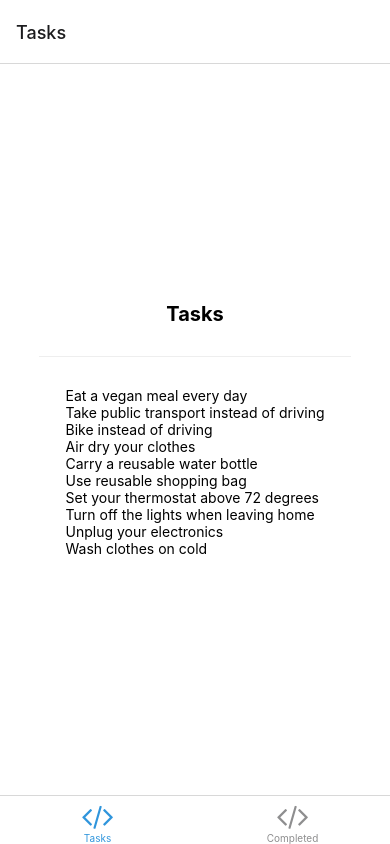
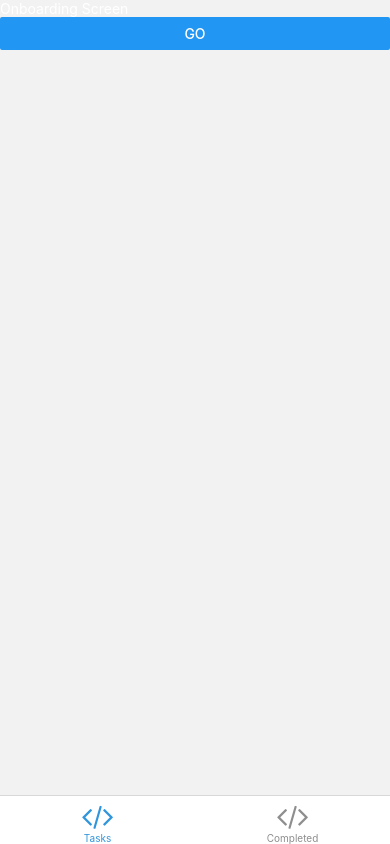
Before and after one commit to MattLiCodes/sustainhack, a React Native app: screen /Tasks in a window 390 px wide. Built offline with nearby package versions, Linux system fonts and the light colour scheme; what expo-linking would draw is missing.

Commit message:
Add screen navigation

```diff
--- a/models/index.ts
+++ b/models/index.ts
@@ -5,7 +5,7 @@ export type TaskItem = {
   duration: string;
   impact: number;
   why: string;
-  currCount: number[];
+  currCount: number;
   currImpact: number;
   totalCount: number;
   selected: boolean;
--- a/navigation/index.tsx
+++ b/navigation/index.tsx
@@ -16,10 +16,13 @@ import { ColorSchemeName, Pressable } from "react-native";
 
 import Colors from "../constants/Colors";
 import useColorScheme from "../hooks/useColorScheme";
-import ModalScreen from "../screens/ModalScreen";
 import NotFoundScreen from "../screens/NotFoundScreen";
 import TasksScreen from "../screens/TasksScreen";
 import CompletedScreen from "../screens/CompletedScreen";
+import SpotlightScreen from "../screens/SpotlightScreen";
+import OnboardingScreen from "../screens/OnboardingScreen";
+import SelectionScreen from "../screens/SelectionScreen";
+
 import {
   RootStackParamList,
   RootTabParamList,
@@ -75,8 +78,9 @@ function BottomTabNavigator() {
     >
       <BottomTab.Screen
         name="Tasks"
-        component={TasksScreen}
+        component={TaskScreenNavigator}
         options={({ navigation }: RootTabScreenProps<"Tasks">) => ({
+          headerShown: false,
           title: "Tasks",
           tabBarIcon: ({ color }) => <TabBarIcon name="code" color={color} />,
         })}
@@ -85,11 +89,41 @@ function BottomTabNavigator() {
         name="Completed"
         component={CompletedScreen}
         options={{
+          headerShown: false,
           title: "Completed",
           tabBarIcon: ({ color }) => <TabBarIcon name="code" color={color} />,
         }}
       />
     </BottomTab.Navigator>
+  );
+}
+
+const TasksScreenNav = createNativeStackNavigator<RootStackParamList>();
+
+function TaskScreenNavigator() {
+  return (
+    <TasksScreenNav.Navigator>
+      <TasksScreenNav.Screen
+        name="Onboarding"
+        component={OnboardingScreen}
+        options={{ headerShown: false }}
+      />
+      <TasksScreenNav.Screen
+        name="Spotlight"
+        component={SpotlightScreen}
+        options={{ headerShown: false }}
+      />
+      <TasksScreenNav.Screen
+        name="Selection"
+        component={SelectionScreen}
+        options={{ headerShown: false }}
+      />
+      <TasksScreenNav.Screen
+        name="TasksScreen"
+        component={TasksScreen}
+        options={{ headerShown: false }}
+      />
+    </TasksScreenNav.Navigator>
   );
 }
 
--- a/redux/reducer.ts
+++ b/redux/reducer.ts
@@ -16,21 +16,23 @@ export default function appReducer(state = initialState, action: any) {
         ...state,
         tasks: taskArray,
       };
+    case "DESELECT_TASK":
+      const copyOfTaskArray = [...state.tasks];
+      copyOfTaskArray[action.payload.taskId].selected = false;
+
+      return {
+        ...state,
+        tasks: copyOfTaskArray,
+      };
     case "ITERATE_TASK":
       const newTaskArray = [...state.tasks];
       const task = newTaskArray[action.payload.taskId];
-      const taskCount = task.currCount;
-      if (taskCount.length > 1) {
-        taskCount[action.payload.day] = 1;
-      } else {
-        taskCount[0] = 1;
-      }
-
-      task.currImpact =
-        task.impact * (task.currCount.reduce(add, 0) / task.totalCount);
-
-      if (task.totalCount == task.currCount.reduce(add, 0)) {
-        task.completed = true;
+      if (task.completed == false) {
+        task.currCount += 1;
+        task.currImpact = task.impact * (task.currCount / task.totalCount);
+        if (task.totalCount == task.currCount) {
+          task.completed = true;
+        }
       }
       return { ...state, tasks: newTaskArray };
     case "GET_IMPACT":
--- a/sampleTasks.ts
+++ b/sampleTasks.ts
@@ -1,13 +1,13 @@
 const sampleTasks = [
   {
     id: 0,
-    title: "Eat a vegan meal every day",
+    title: "Eat Vegan For A Week",
     type: "Energy, Environment",
     duration: "1 Week",
     impact: 196,
     why:
       "Aside from improving your physical health and well-being, transitioning to a plant-based diet is one of the most effective ways that you can protect the environment and reduce your carbon footprint.\nThirty percent of the earth's land mass is used for livestock, causing deforestation, erosion, and water pollution. On top of that, the combination of methane released by animals and energy used to raise livestock makes up over 14% of the United States’ greenhouse gas emissions.\nBy becoming Vegan, you’ll be committing to a diet that is healthier for both you and the planet.",
-    currCount: [0, 0, 0, 0, 0, 0, 0],
+    currCount: 0,
     currImpact: 0,
     totalCount: 7,
     selected: false,
@@ -15,13 +15,13 @@ const sampleTasks = [
   },
   {
     id: 1,
-    title: "Take public transport instead of driving",
+    title: "Take Public Transport Instead of Driving",
     type: "Energy",
     duration: "7",
     impact: 95,
     why:
       "According to the EPA, the transportation sector makes up 27% of US carbon emissions, with the majority of those emissions coming from passenger vehicles. Although fuel efficiency in cars has been improving, the best way to reduce your emissions from driving is simply to take another mode of transportation.\nAt average capacity, all forms of public transport save at least 33% on carbon emissions compared to cars. These savings are even better when at full capacity. As more and more people move to cities, it is important that they advocate for the expansion of public transportation, and the easiest way to do that is to use it!",
-    currCount: [0, 0, 0, 0, 0, 0, 0],
+    currCount: 0,
     currImpact: 0,
     totalCount: 7,
     selected: false,
@@ -29,12 +29,12 @@ const sampleTasks = [
   },
   {
     id: 2,
-    title: "Bike instead of driving",
+    title: "Bike Instead of Driving",
     type: "Environment",
     duration: "7",
     impact: 196,
     why: "",
-    currCount: [0, 0, 0, 0, 0, 0, 0],
+    currCount: 0,
     currImpact: 0,
     totalCount: 7,
     selected: false,
@@ -42,12 +42,12 @@ const sampleTasks = [
   },
   {
     id: 3,
-    title: "Air dry your clothes",
+    title: "Air Dry Your Clothes",
     type: "Energy",
     duration: "7",
     impact: 46,
     why: "",
-    currCount: [0],
+    currCount: 0,
     currImpact: 0,
     totalCount: 1,
     selected: false,
@@ -55,12 +55,12 @@ const sampleTasks = [
   },
   {
     id: 4,
-    title: "Carry a reusable water bottle",
+    title: "Carry A Reusable Water Bottle",
     type: "Environment",
     duration: "7",
     impact: 1,
     why: "",
-    currCount: [0, 0, 0, 0, 0, 0, 0],
+    currCount: 0,
     currImpact: 0,
     totalCount: 7,
     selected: false,
@@ -68,12 +68,12 @@ const sampleTasks = [
   },
   {
     id: 5,
-    title: "Use reusable shopping bag",
+    title: "Use Reusable Shopping Bags",
     type: "Environment",
     duration: "7",
     impact: 1,
     why: "",
-    currCount: [0, 0, 0, 0, 0, 0, 0],
+    currCount: 0,
     currImpact: 0,
     totalCount: 1,
     selected: false,
@@ -81,12 +81,12 @@ const sampleTasks = [
   },
   {
     id: 6,
-    title: "Set your thermostat above 72 degrees",
+    title: "Set Your Thermostat Above 72 Degrees",
     type: "Energy",
     duration: "7",
     impact: 2.3,
     why: "",
-    currCount: [0, 0, 0, 0, 0, 0, 0],
+    currCount: 0,
     currImpact: 0,
     totalCount: 7,
     selected: false,
@@ -94,12 +94,12 @@ const sampleTasks = [
   },
   {
     id: 7,
-    title: "Turn off the lights when leaving home",
+    title: "Turn Off The Lights When Leaving Home",
     type: "Energy",
     duration: "7",
     impact: 1.5,
     why: "",
-    currCount: [0, 0, 0, 0, 0, 0, 0],
+    currCount: 0,
     currImpact: 0,
     totalCount: 7,
     selected: false,
@@ -107,12 +107,12 @@ const sampleTasks = [
   },
   {
     id: 8,
-    title: "Unplug your electronics",
+    title: "Unplug Your Electronics",
     type: "Energy",
     duration: "7",
     impact: 39,
     why: "",
-    currCount: [0, 0, 0, 0, 0, 0, 0],
+    currCount: 0,
     currImpact: 0,
     totalCount: 7,
     selected: false,
@@ -120,12 +120,12 @@ const sampleTasks = [
   },
   {
     id: 9,
-    title: "Wash clothes on cold",
+    title: "Wash Clothes On Cold",
     type: "Energy",
     duration: "7",
     impact: 7,
     why: "",
-    currCount: [0],
+    currCount: 0,
     currImpact: 0,
     totalCount: 1,
     selected: false,
--- /dev/null
+++ b/screens/OnboardingScreen.tsx
@@ -0,0 +1,10 @@
+import { Text, View, Button } from "react-native";
+
+export default function OnboardingScreen({ navigation }: any) {
+  return (
+    <View>
+      <Text style={{ color: "white" }}>Onboarding Screen</Text>
+      <Button title="Go" onPress={() => navigation.navigate("Spotlight")} />
+    </View>
+  );
+}
--- /dev/null
+++ b/screens/SelectionScreen.tsx
@@ -0,0 +1,10 @@
+import { Text, View, Button } from "react-native";
+
+export default function SelectionScreen({ navigation }: any) {
+  return (
+    <View>
+      <Text style={{ color: "white" }}>Selection Screen</Text>
+      <Button title="Go" onPress={() => navigation.navigate("TasksScreen")} />
+    </View>
+  );
+}
--- /dev/null
+++ b/screens/SpotlightScreen.tsx
@@ -0,0 +1,10 @@
+import { Text, View, Button } from "react-native";
+
+export default function SpotlightScreen({ navigation }: any) {
+  return (
+    <View>
+      <Text style={{ color: "white" }}>Spotlight Screen</Text>
+      <Button title="Go" onPress={() => navigation.navigate("Selection")} />
+    </View>
+  );
+}
--- a/types.tsx
+++ b/types.tsx
@@ -19,6 +19,9 @@ declare global {
 export type RootStackParamList = {
   Root: NavigatorScreenParams<RootTabParamList> | undefined;
   Modal: undefined;
+  Spotlight: undefined;
+  Onboarding: undefined;
+  Selection: undefined;
   NotFound: undefined;
 };
 
```
